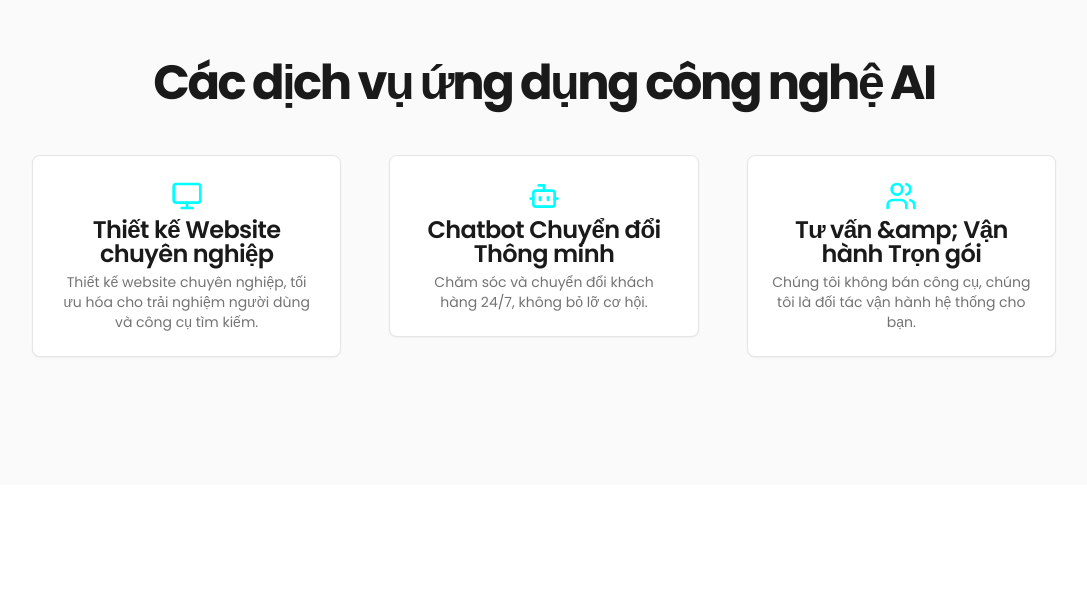
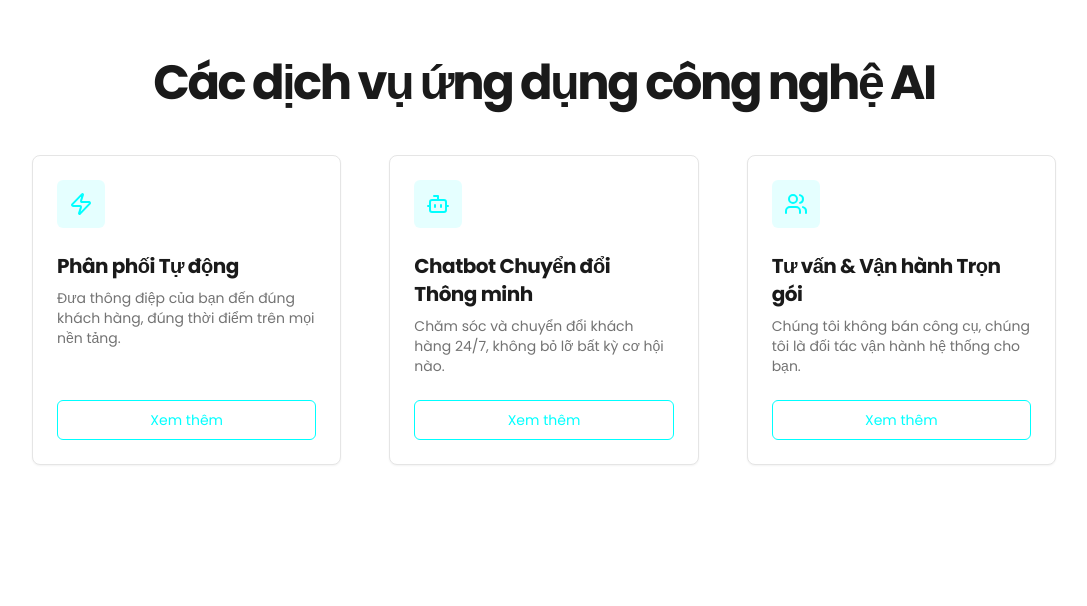
Before and after one commit to jb007-gg/igen-backend, a Next.js app: page / in a window 1280 px wide. Shown: the part 1354-1960 px from the top of the page, without its empty margins (96-1183 px from the left). Built offline with nearby package versions, Linux system fonts and the light colour scheme.

Commit message:
re-design Các dịch vụ ứng dụng công nghệ AI like this

```diff
--- a/src/components/landing/services-section.tsx
+++ b/src/components/landing/services-section.tsx
@@ -1,27 +1,28 @@
-import { Card, CardHeader, CardTitle, CardDescription } from '@/components/ui/card';
-import { Bot, Users, Monitor } from 'lucide-react';
+import { Card, CardContent, CardDescription, CardFooter, CardHeader, CardTitle } from '@/components/ui/card';
+import { Button } from '@/components/ui/button';
+import { Bot, Users, Zap } from 'lucide-react';
 
 const services = [
     {
-    icon: <Monitor className="h-8 w-8 text-primary" />,
-    title: 'Thiết kế Website chuyên nghiệp',
-    description: 'Thiết kế website chuyên nghiệp, tối ưu hóa cho trải nghiệm người dùng và công cụ tìm kiếm.',
+        icon: <Zap className="h-6 w-6 text-primary" />,
+        title: 'Phân phối Tự động',
+        description: 'Đưa thông điệp của bạn đến đúng khách hàng, đúng thời điểm trên mọi nền tảng.',
     },
     {
-    icon: <Bot className="h-8 w-8 text-primary" />,
+        icon: <Bot className="h-6 w-6 text-primary" />,
         title: 'Chatbot Chuyển đổi Thông minh',
-    description: 'Chăm sóc và chuyển đổi khách hàng 24/7, không bỏ lỡ cơ hội.',
+        description: 'Chăm sóc và chuyển đổi khách hàng 24/7, không bỏ lỡ bất kỳ cơ hội nào.',
     },
     {
-    icon: <Users className="h-8 w-8 text-primary" />,
-    title: 'Tư vấn &amp; Vận hành Trọn gói',
+        icon: <Users className="h-6 w-6 text-primary" />,
+        title: 'Tư vấn & Vận hành Trọn gói',
         description: 'Chúng tôi không bán công cụ, chúng tôi là đối tác vận hành hệ thống cho bạn.',
     },
 ];
 
 export function ServicesSection() {
   return (
-    <section id="services" className="w-full py-12 md:py-24 lg:py-32 bg-secondary">
+    <section id="services" className="w-full py-12 md:py-24 lg:py-32 bg-background">
       <div className="container mx-auto px-4 md:px-6">
         <div className="flex flex-col items-center justify-center space-y-4 text-center">
           <div className="space-y-2">
@@ -30,14 +31,23 @@ export function ServicesSection() {
             </h2>
           </div>
         </div>
-        <div className="mx-auto grid max-w-5xl items-start gap-8 sm:grid-cols-2 md:gap-12 lg:grid-cols-3 mt-12">
+        <div className="mx-auto grid max-w-5xl items-stretch gap-8 sm:grid-cols-2 md:gap-12 lg:grid-cols-3 mt-12">
           {services.map((service, index) => (
-            <Card key={index} className="transform transition-transform duration-300 hover:scale-105 hover:shadow-xl">
-              <CardHeader className="items-center text-center">
+            <Card key={index} className="flex flex-col transform transition-transform duration-300 hover:scale-105 hover:shadow-xl">
+              <CardHeader>
+                <div className="p-3 bg-primary/10 rounded-md w-fit">
                     {service.icon}
-                <CardTitle className="mt-4 font-headline">{service.title}</CardTitle>
-                <CardDescription className="mt-2">{service.description}</CardDescription>
+                </div>
               </CardHeader>
+              <CardContent className="flex-grow space-y-2">
+                <CardTitle className="font-bold text-xl">{service.title}</CardTitle>
+                <CardDescription>{service.description}</CardDescription>
+              </CardContent>
+              <CardFooter>
+                <Button variant="outline" className="w-full border-primary text-primary hover:bg-primary/10 hover:text-primary">
+                    Xem thêm
+                </Button>
+              </CardFooter>
             </Card>
           ))}
         </div>
```
Lines whose indentation alone changed are shown as unchanged.
